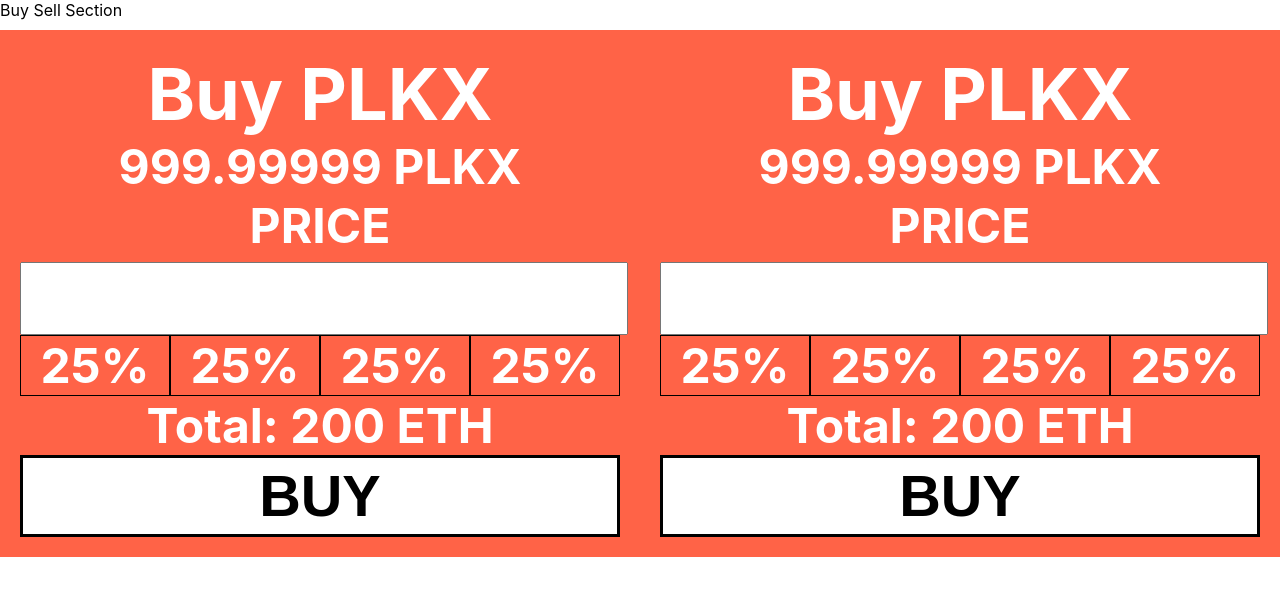
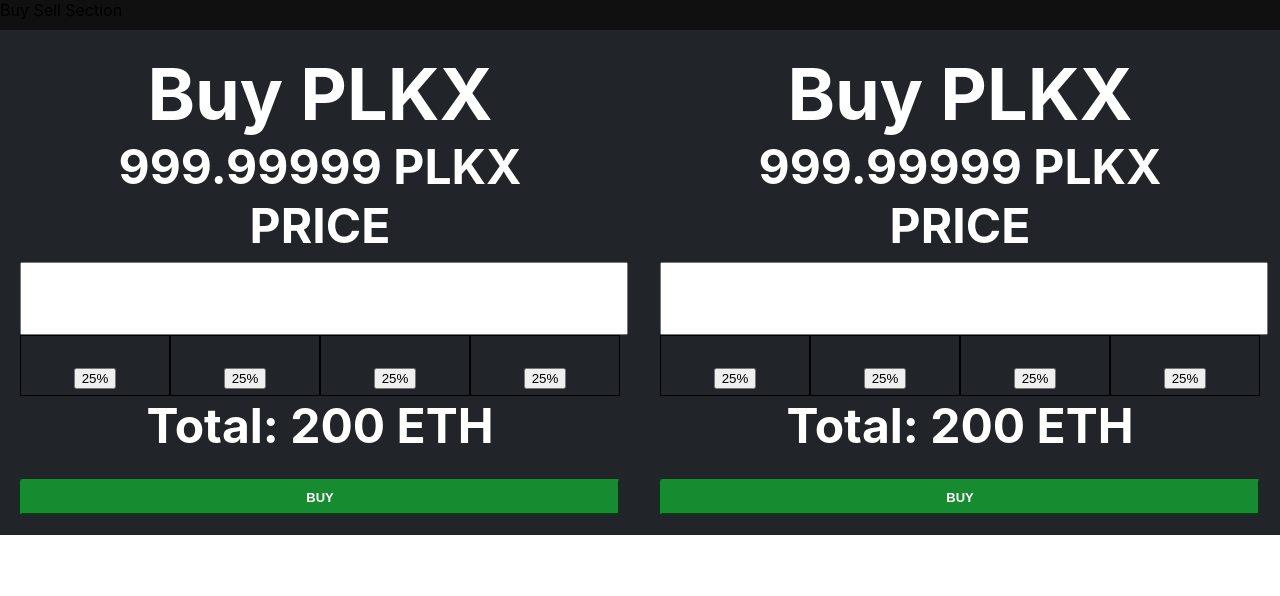
Before and after one commit to Sharplancer/crypto-exchage-react, a React (Create React App) app: page / in a window 1280 px wide. Shown: the top 596 px of the page. Built offline with nearby package versions, Linux system fonts and the light colour scheme.

Commit message:
modified basic css

```diff
--- a/package.json
+++ b/package.json
@@ -3,6 +3,7 @@
   "version": "0.1.0",
   "private": true,
   "dependencies": {
+    "node-sass": "^4.11.0",
     "react": "^16.8.4",
     "react-dom": "^16.8.4",
     "react-scripts": "2.1.8"
--- a/src/App.css
+++ b/src/App.css
@@ -22,7 +22,7 @@
 
 .BuySellBlock{
     flex: 1;
-    background: tomato;
+    background: #212529;
     padding: 20px;
     margin-top: 10px;
     color: white;
@@ -32,14 +32,17 @@
 }
 
 .SubmitOrderButton{
-    background: white;
-    padding: 5px;
     width: 100%;
-    color: black;
-    text-align: center;
-    font-weight: bold;
-    font-size: 1.2em;
-    border: solid;
+    text-transform: uppercase;
+    font-size: 13px;
+    font-weight: 700;
+    color: #ffffff;
+    height: 36px;
+    cursor: pointer;
+    outline: 0;
+    border-radius: 3px;
+    border-color: #178b30;
+    background: #178b30;
 }
 
 .RadioButtonSelectorArea{
@@ -55,3 +58,8 @@
     width: 100%;
     line-height: 5em;
 }
+
+.body{
+    -webkit-font-smoothing: antialiased;
+    background-color: #101010;
+}
--- a/src/App.js
+++ b/src/App.js
@@ -3,7 +3,9 @@ import BuySellSection from './components/BuySellSection';
 class App extends Component {
   render() {
     return (
+      <div className="body">
       <BuySellSection> Hello World </BuySellSection>
+      </div>
     );
   }
 }
--- a/src/components/BuySellBlock.js
+++ b/src/components/BuySellBlock.js
@@ -5,6 +5,7 @@ import ButtonOrderSubmit from './ButtonOrderSubmit';
 import '../App.css';
 class BuySellBlock extends Component {
   render() {
+
     return (
       <div className="BuySellBlock">
       <div className="BuySellHeadingText"> Buy PLKX </div>
@@ -17,7 +18,7 @@ class BuySellBlock extends Component {
       <MiniRadioButtonSelector></MiniRadioButtonSelector>
       </div>
       <div>Total: 200 ETH</div>
-      <ButtonOrderSubmit></ButtonOrderSubmit>
+      <ButtonOrderSubmit ></ButtonOrderSubmit>
       </div>
     );
   }
--- a/src/components/BuySellSection.js
+++ b/src/components/BuySellSection.js
@@ -7,8 +7,8 @@ class BuySellSection extends Component {
       <div>
       <div>Buy Sell Section</div>
       <div className="BuySellBlocks">
-      <BuySellBlock> </BuySellBlock>
-      <BuySellBlock> </BuySellBlock>
+      <BuySellBlock > </BuySellBlock>
+      <BuySellBlock > </BuySellBlock>
       </div>
 
       </div>
--- a/src/components/MiniRadioButtonSelector.js
+++ b/src/components/MiniRadioButtonSelector.js
@@ -3,7 +3,12 @@ import '../App.css';
 class MiniRadioButtonSelector extends Component {
   render() {
     return (
-      <div className="MiniRadioButtonSelector"> 25% </div>
+      <div className="MiniRadioButtonSelector">
+      <form>
+        <button>
+        25%
+        </button>
+      </form></div>
     );
   }
 }
```
Also changed, not shown: 1 other file (tests, documents, lock files or other folders).
